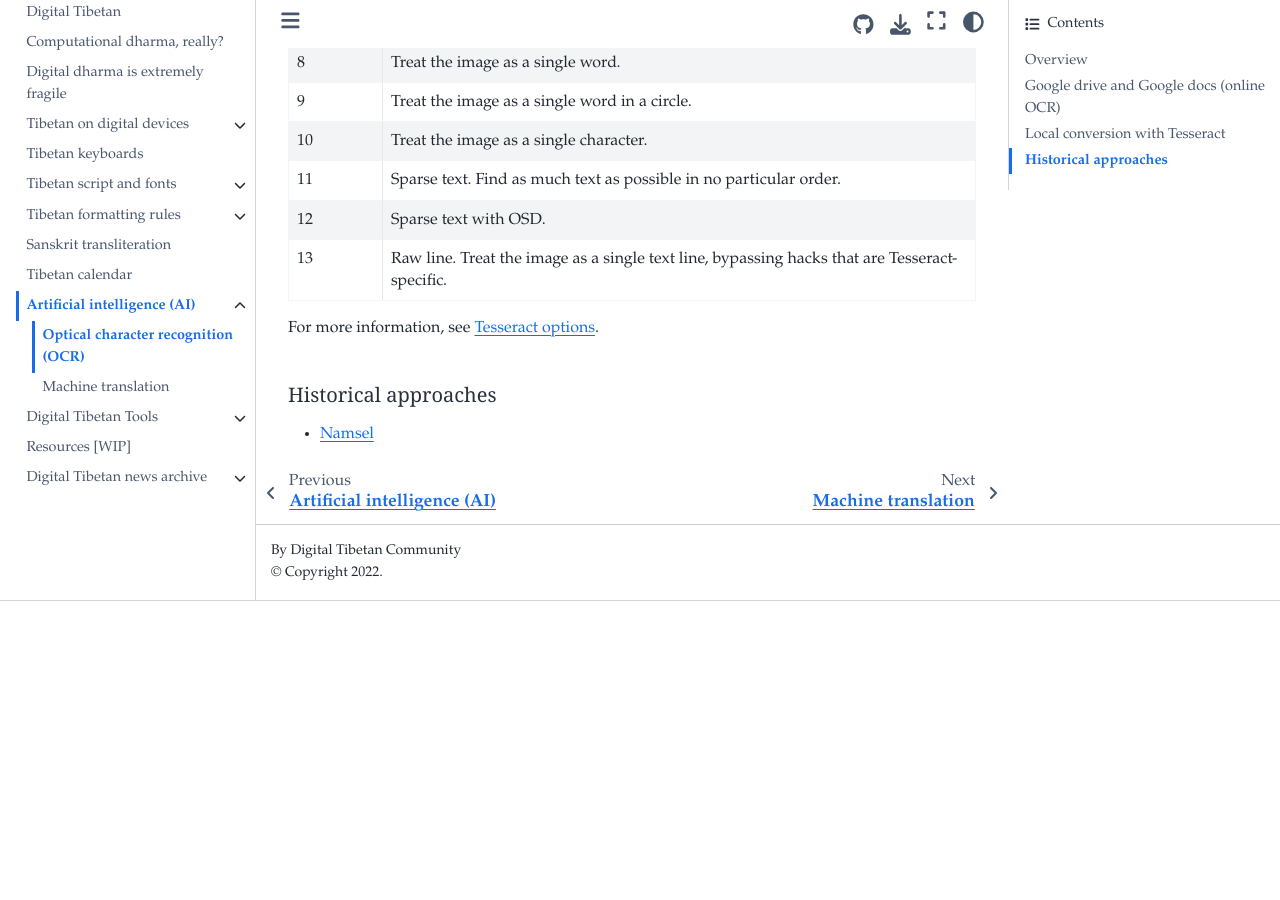
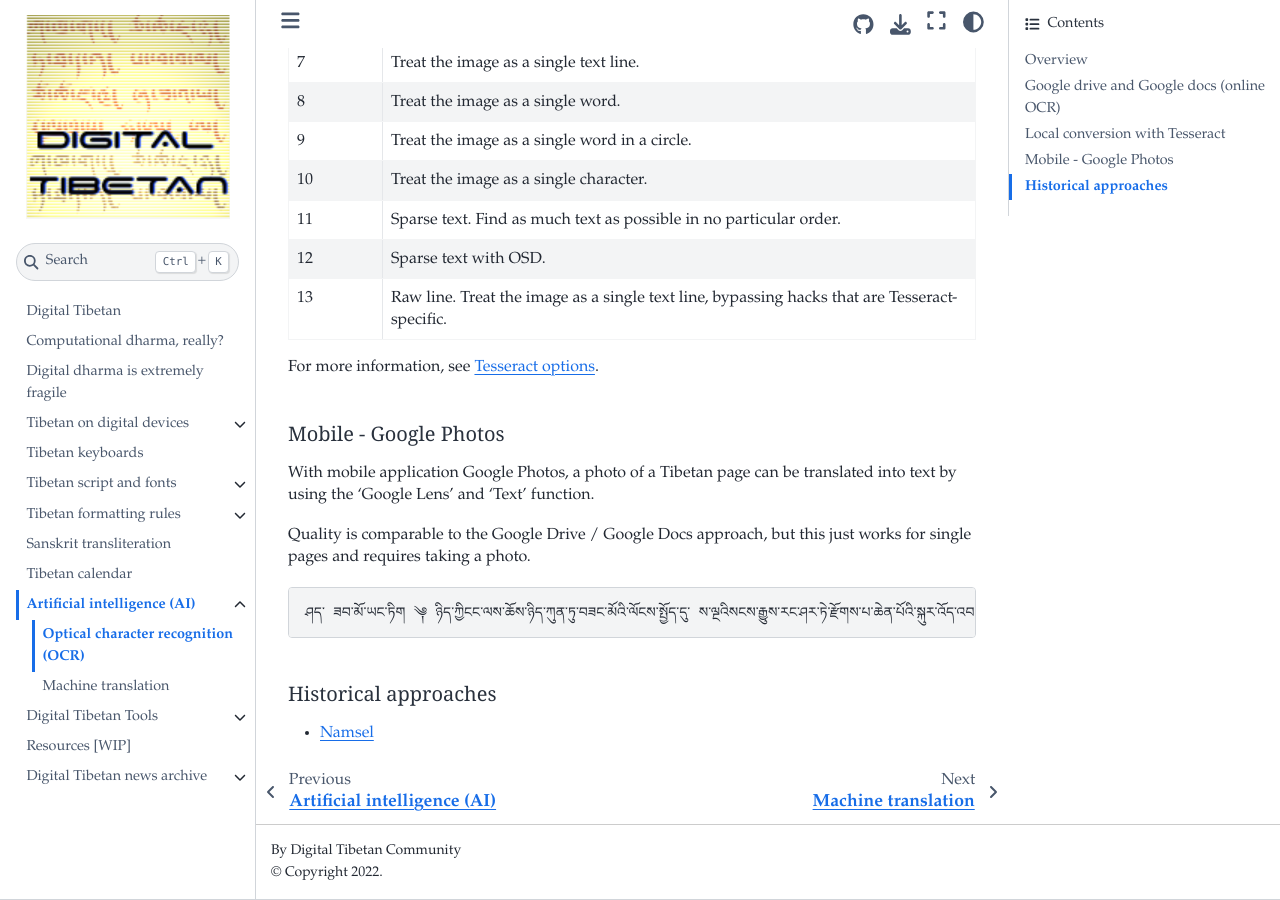
Before and after one commit to DigitalTibetan/DigitalTibetan, a Jupyter Book: the page built from docs/tibetan_ocr.md, in a window 1280 px wide and 900 px high, scrolled down 3467 px. Built offline with Jupyter Book 1.0.4 settings and Sphinx 7.4.7 and the Sphinx Book theme 1.1.4, drawn with Linux system fonts in a browser that asks for light colours; before the commit the page ends 4068 px from its top, so only the background shows below that; some of the changed text lies outside the part shown.

Commit message:
Google photos

````diff
--- a/docs/tibetan_ocr.md
+++ b/docs/tibetan_ocr.md
@@ -8,6 +8,7 @@
 | --------- | -------- | ------- | ---------- |
 | 2023-03 | Google Drive, Google Docs | Requires upload of PDFs to a Google account | 4/5 |
 | 2023-03 | Tesseract 5.3 | Local installation required | 2/5 |
+| 2023-03 | Google Photos (mobile) | Photo with Google Photos, Lens, Text | 4/5 |
 
 
 ## Google drive and Google docs (online OCR)
@@ -107,6 +108,18 @@
 For more information, see [Tesseract options](https://tesseract-ocr.github.io/tessdoc/Command-Line-Usage.html#simplest-invocation-to-ocr-an-image).
 
 
+## Mobile - Google Photos
+
+With mobile application Google Photos, a photo of a Tibetan page can be translated into text by
+using the 'Google Lens' and 'Text' function.
+
+Quality is comparable to the Google Drive / Google Docs approach, but this just works for single
+pages and requires taking a photo.
+
+```
+ཤད་ ཟབ་མོ་ཡང་ཏིག ༆ ཉིད་ཀྱིངང་ལས་ཆོས་ཉིད་ཀུན་ཏུ་བཟང་མོའི་ལོངས་སྤྱོད་དུ་ ས་ལྔའིསངས་རྒྱུས་རང་ཤར་ཏེ་རྫོགས་པ་ཆེན་པོའི་སྐུར་འོད་འབར་རོ། །དེའི་ཚེའོད་ཁྱིམ་རྣམ་པར་ དགབའི་གནས་འོད་ཀྱི་ཁང་བུ་བརྩེགས་པ་ན། སྟོན་པ་རྣམ་པར་དག་པ་རང་ཤེས་རིག་གི་རྒྱལ་པོརྣམ་པར་སྣང་མཛད་གྲང་ཆེནམཚོ་ཞེས་བྱབ། དཀྱིལའཁོར་ ཐམས་ཅད་ཀྱི་མངའ་བདག་ཏུརང་བྱུང་སྟེ། སྐུ་གསུང་ཐུགསརང་བྱུང་བྱས་བ་མེད་པའི་བསྟནཔ་རིན་པོ་ཆེའི་ངང་ལ་མི་གཡོ་ཞིང་། རང་བྱུང་ཚོམགུའིའཁོང་ དཔག་ཏུ་མེདཔ་དང་ལྷན་ཅིག་རྣམ་དག་སྟུགཔོབཀོད་པའི་ཞིང་ཁམས་ན། སྐུདང་ཡེ་ཤེསའང་འབྲལ་མེད་པའི་དགོངསཔ་ལ་བཞུགས་པའོ། །དེ་ནས་རང་་ བྱུང་གི་ཡེ་ཤེས་རྣམ་པར་གཡོས་ཏེ། ཐུགས་རྗེ་སྤྲུལ་པའི་སྐུར་རྣམ་པརསྤྲུལ་པ་ལས། སྔོན་གྱི་སྨོནལམ་གྱི་རྟེན་རྗེསསུ་དྲན་པའི་དབང་གིས། མཚན་རྫོག རྡོརྗེ་འཆང་གིརྣམ་པར་བཞེངསཏེ། གདུལ་བྱའི་དོནདུ་འདུལབྱེད་ཡིད་བཞིན་རིནཔེཆེའི་སྐུམངོནཔར་སྣང་བའོ།
+```
+
 ## Historical approaches
 
 - [Namsel](https://escholarship.org/uc/item/6d5781k5#page-3)
````
